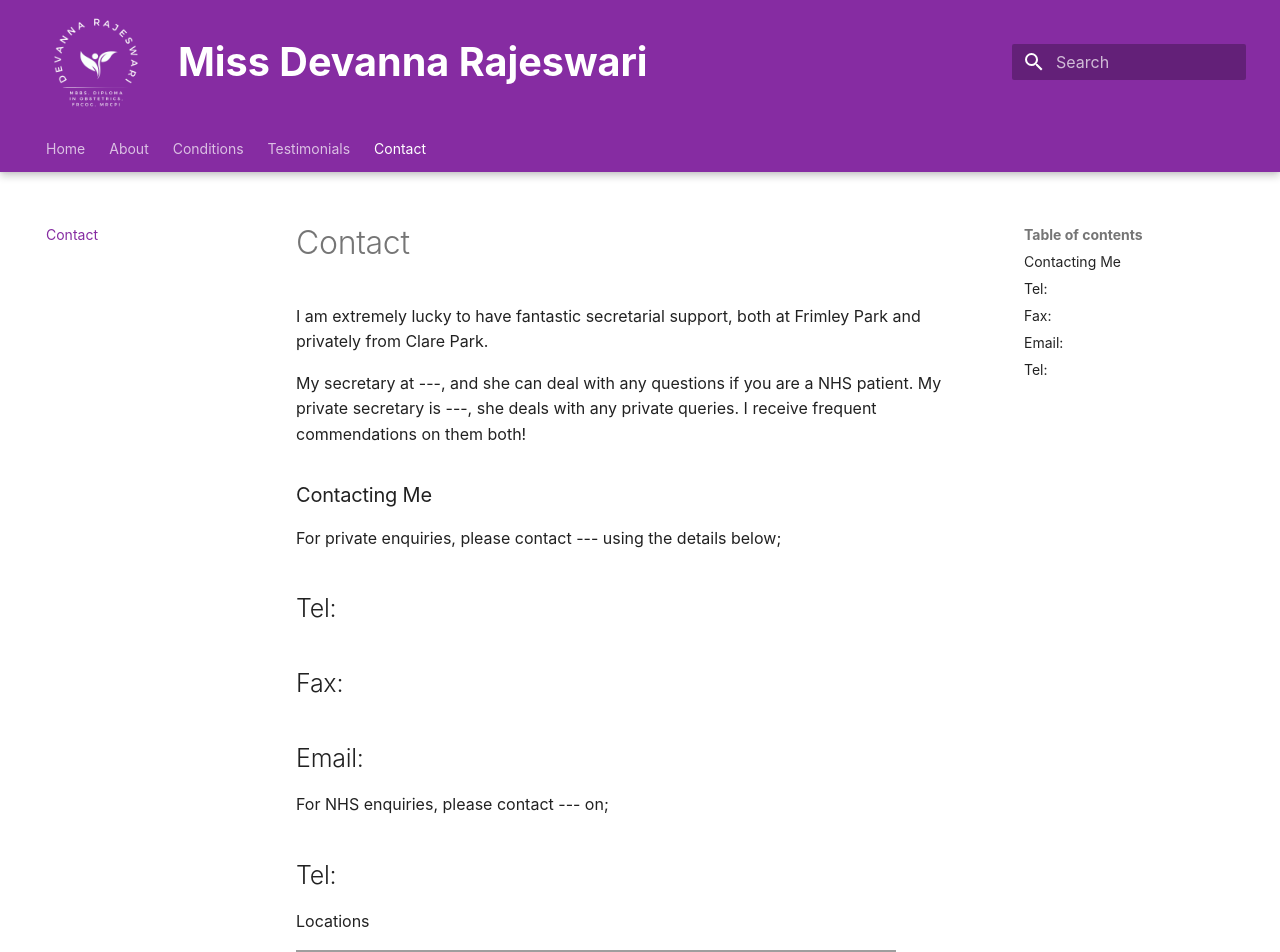
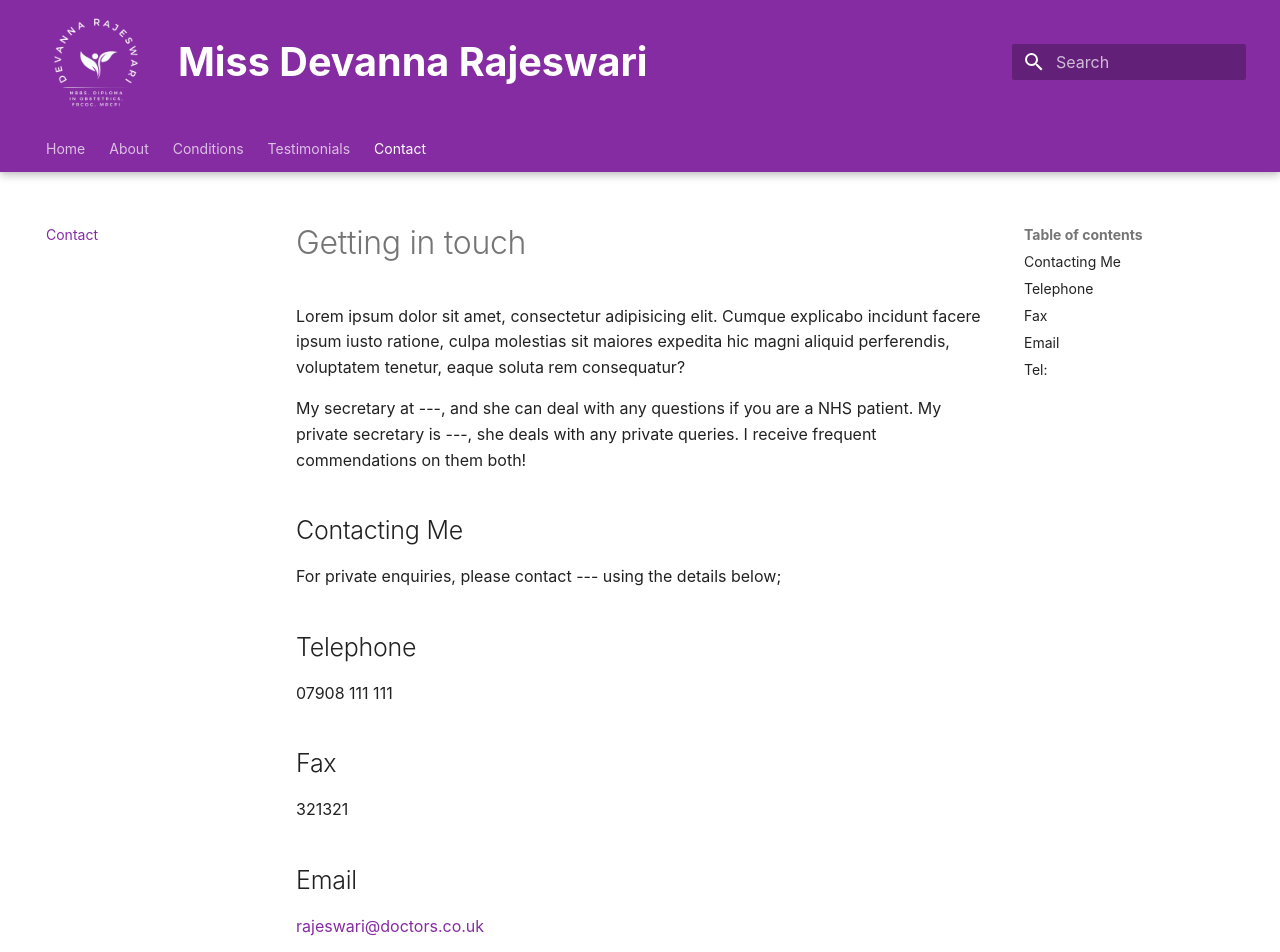
Before and after one commit to anchit-chandran/aunty-rajeswari-website, an MkDocs documentation site: the page built from docs/contact.md, in a window 1280 px wide and 1400 px high. Shown: the top 952 px of the window. Built offline with MkDocs 1.6.1 and Material for MkDocs 9.7.7, drawn with Linux system fonts in a browser that asks for light colours; some web fonts are replaced; grey boxes are pictures that could not be loaded.

Commit message:
adds some cards testimonials and contact page update
Signed-off-by: Anchit <anchit97123@gmail.com>

```diff
--- a/docs/_assets/_stylesheets/extra.css
+++ b/docs/_assets/_stylesheets/extra.css
@@ -214,3 +214,8 @@ a.custom_button:active {
       text-align: justify;
     }
   }
+
+  .card:hover {
+    transform: scale(1.03);
+    transition: transform .2s;
+}
--- a/docs/contact.md
+++ b/docs/contact.md
@@ -1,22 +1,29 @@
-I am extremely lucky to have fantastic secretarial support, both at Frimley Park and privately from Clare Park.
+# Getting in touch
+
+Lorem ipsum dolor sit amet, consectetur adipisicing elit. Cumque explicabo incidunt facere ipsum iusto ratione, culpa molestias sit maiores expedita hic magni aliquid perferendis, voluptatem tenetur, eaque soluta rem consequatur?
 
 My secretary at ---, and she can deal with any questions if you are a NHS patient. My private secretary is ---, she deals with any private queries. I receive frequent commendations on them both!
 
-### Contacting Me
+## Contacting Me
 For private enquiries, please contact --- using the details below;
 
-Tel:
----
-Fax:
----
+## Telephone
 
-Email:
----
+ 07908 111 111
+
+## Fax
+
+321321
+
+## Email
+
+[rajeswari@doctors.co.uk](mailto:rajeswari@doctors.co.uk)
+
 
 For NHS enquiries, please contact --- on;
 
-Tel:
----
+## Tel:
+
 
 Locations
 
--- a/mkdocs.yml
+++ b/mkdocs.yml
@@ -65,7 +65,7 @@ nav:
       - 'conditions/miscarriage/recurrent.md'
       - 'conditions/miscarriage/missed.md'
   - 'testimonials.md'
-  - 'contact.md'
+  - Contact: 'contact.md'
 
 
 theme:
```
Also changed, not shown: docs/testimonials.md (+28 -0 lines).
